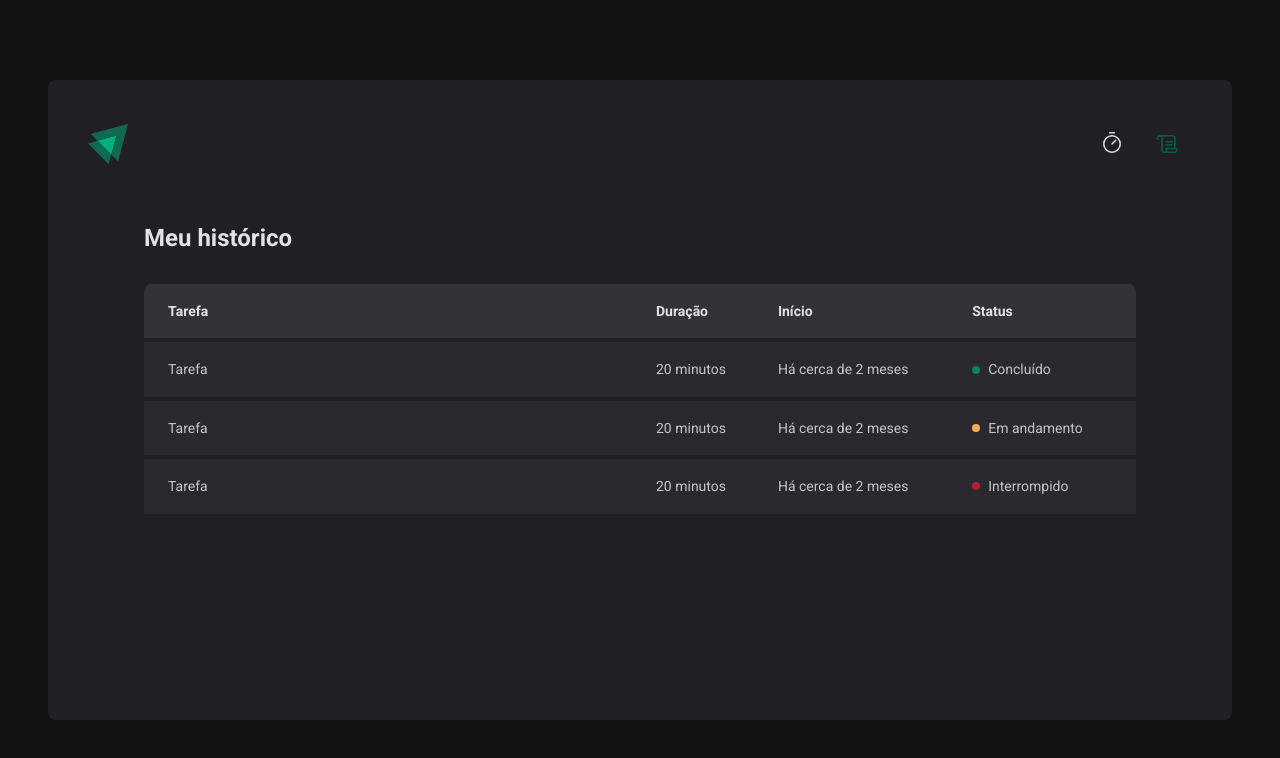
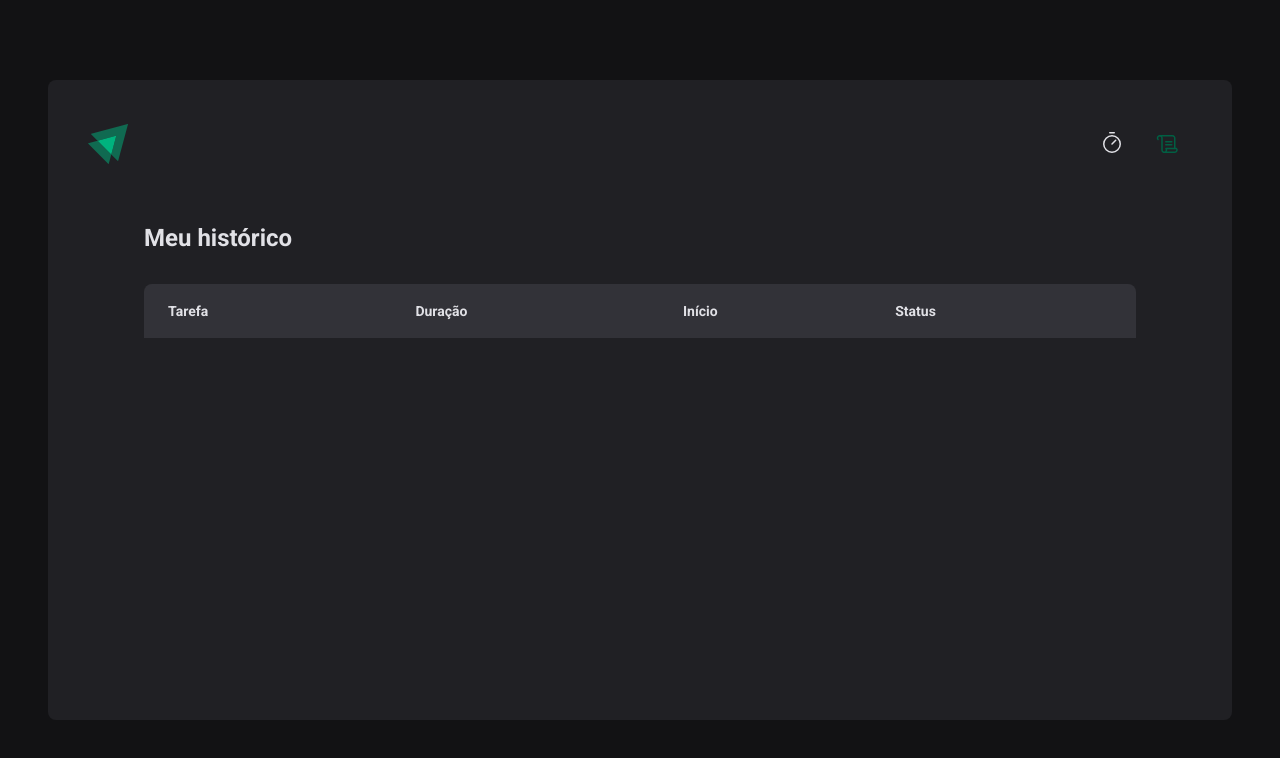
Before and after one commit to GabhPadilha02/ig-timer, a React (Vite) app: page /history in a window 1280 px wide. Shown: the top 758 px of the page. Built offline with nearby package versions, Linux system fonts and the light colour scheme.

Commit message:
Create a list of history

```diff
--- a/src/pages/History/index.tsx
+++ b/src/pages/History/index.tsx
@@ -1,6 +1,11 @@
+import { useContext } from 'react'
+import { formatDistanceToNow } from 'date-fns'
+import ptBR from 'date-fns/locale/pt-BR'
+import { CyclesContext } from '../../context/CyclesContext'
 import { HistoryContainer, HistoryList, Status } from './styles'
 
 export function History() {
+  const { cycles } = useContext(CyclesContext)
   return (
     <HistoryContainer>
       <h1>Meu histórico</h1>
@@ -16,30 +21,33 @@ export function History() {
             </tr>
           </thead>
           <tbody>
-            <tr>
-              <td>Tarefa</td>
-              <td>20 minutos</td>
-              <td>Há cerca de 2 meses</td>
-              <td>
-                <Status statusColor="green">Concluído</Status>
-              </td>
-            </tr>
-            <tr>
-              <td>Tarefa</td>
-              <td>20 minutos</td>
-              <td>Há cerca de 2 meses</td>
-              <td>
-                <Status statusColor="yellow">Em andamento</Status>
-              </td>
-            </tr>
-            <tr>
-              <td>Tarefa</td>
-              <td>20 minutos</td>
-              <td>Há cerca de 2 meses</td>
-              <td>
-                <Status statusColor="red">Interrompido</Status>
-              </td>
-            </tr>
+            {cycles.map((cycle) => {
+              return (
+                <tr key={cycle.id}>
+                  <td>{cycle.task}</td>
+                  <td>{cycle.minutesAmount} minutos</td>
+                  <td>
+                    {formatDistanceToNow(cycle.startDate, {
+                      addSuffix: true,
+                      locale: ptBR,
+                    })}
+                  </td>
+                  <td>
+                    {cycle.finishedDate && (
+                      <Status statusColor="green">Finalizado</Status>
+                    )}
+
+                    {cycle.interruptedDate && (
+                      <Status statusColor="red">Interrompido</Status>
+                    )}
+
+                    {!cycle.finishedDate && !cycle.interruptedDate && (
+                      <Status statusColor="yellow">Em andamento</Status>
+                    )}
+                  </td>
+                </tr>
+              )
+            })}
           </tbody>
         </table>
       </HistoryList>
```
